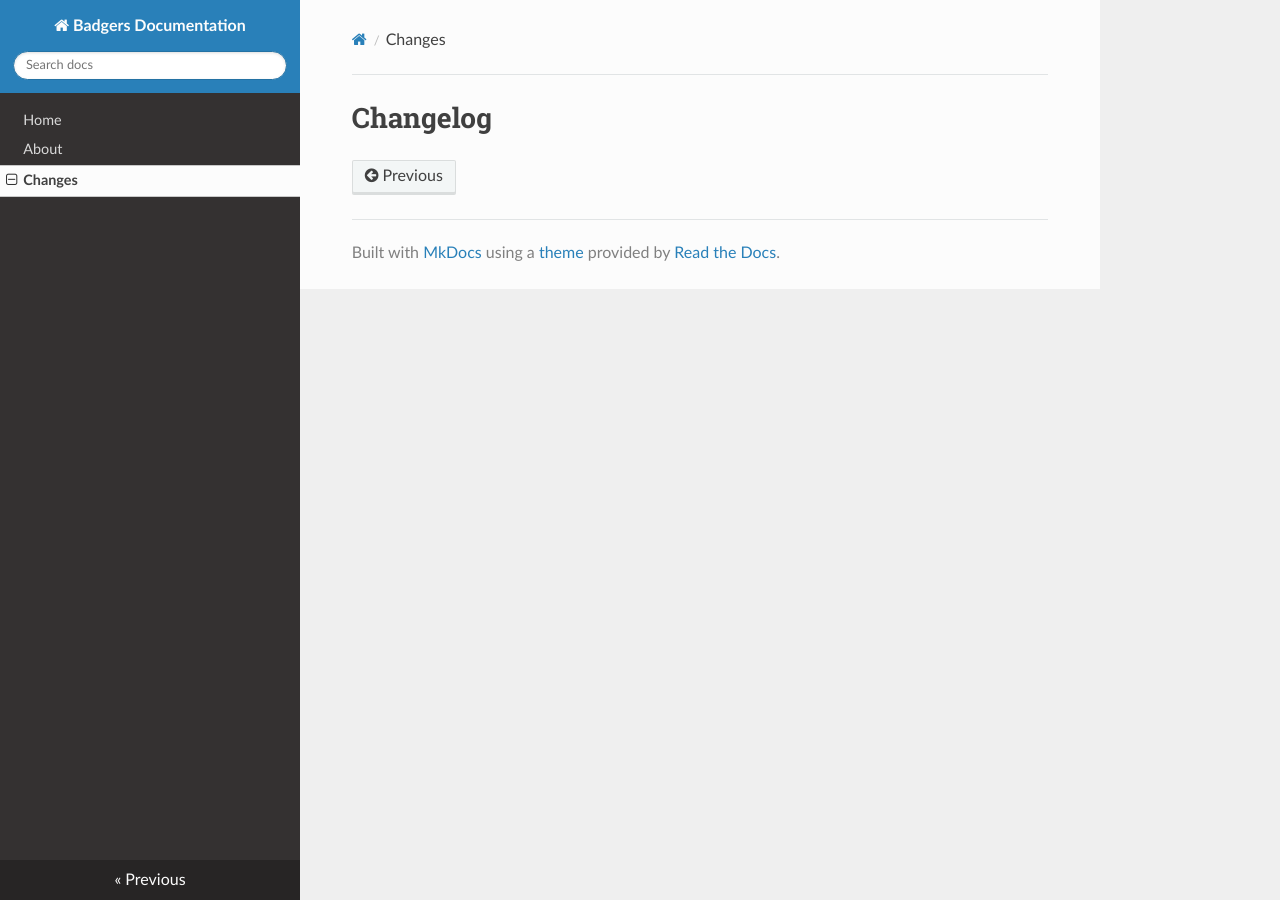
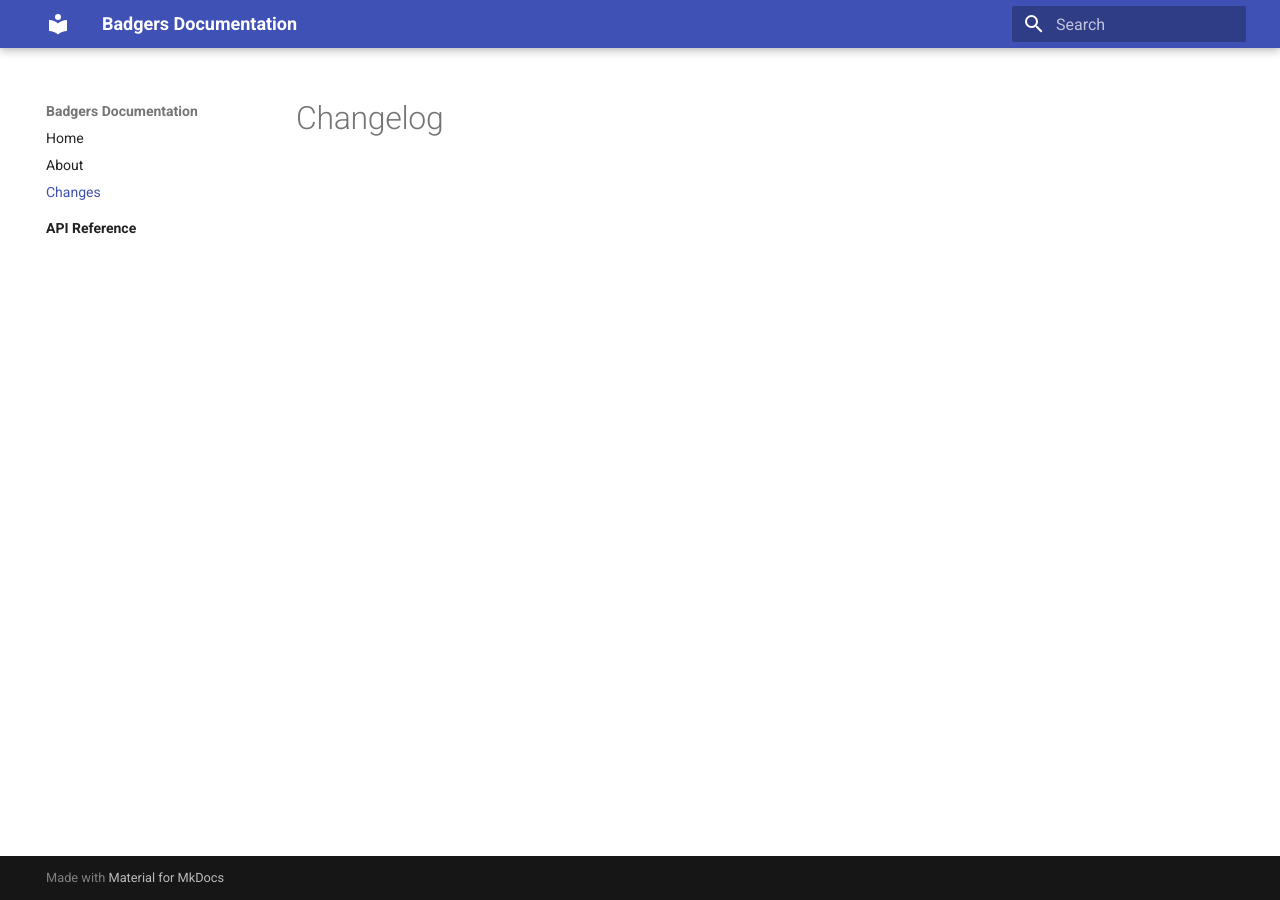
Before and after one commit to Fraunhofer-IESE/badgers, an MkDocs documentation site: the page built from docs/changelog.md, in a window 1280 px wide. Built offline with MkDocs 1.6.1 and Material for MkDocs 9.7.7, drawn with Linux system fonts in a browser that asks for light colours; nearby versions of some CDN libraries.

Commit message:
Extended mkdocs such that the api reference page is created automatically. The used theme is material. It must be installed via "pip install mkdocs-material"

```diff
--- a/mkdocs.yml
+++ b/mkdocs.yml
@@ -1,7 +1,33 @@
 site_name: Badgers Documentation
 site_url: https://github.com/siebert-julien/
+
 nav:
     - Home: index.md
     - About: about.md
     - Changes: changelog.md
-theme: readthedocs
+    - API Reference: reference/
+
+theme:
+    name: material
+    features:
+        - navigation.sections
+        - navigation.indexes
+        - navigation.instant
+
+plugins:
+    - search
+    - gen-files:
+        scripts:
+            - docs/gen_ref_pages.py
+    - literate-nav:
+        nav_file: SUMMARY.md
+    - mkdocstrings:
+        handlers:
+            python:
+                options:
+                    show_source: false
+                selection:
+                    docstring_style: sphinx
+
+watch:
+    - ../badgers
```
Also changed, not shown: docs/gen_ref_pages.py (added, +30 -0 lines).
